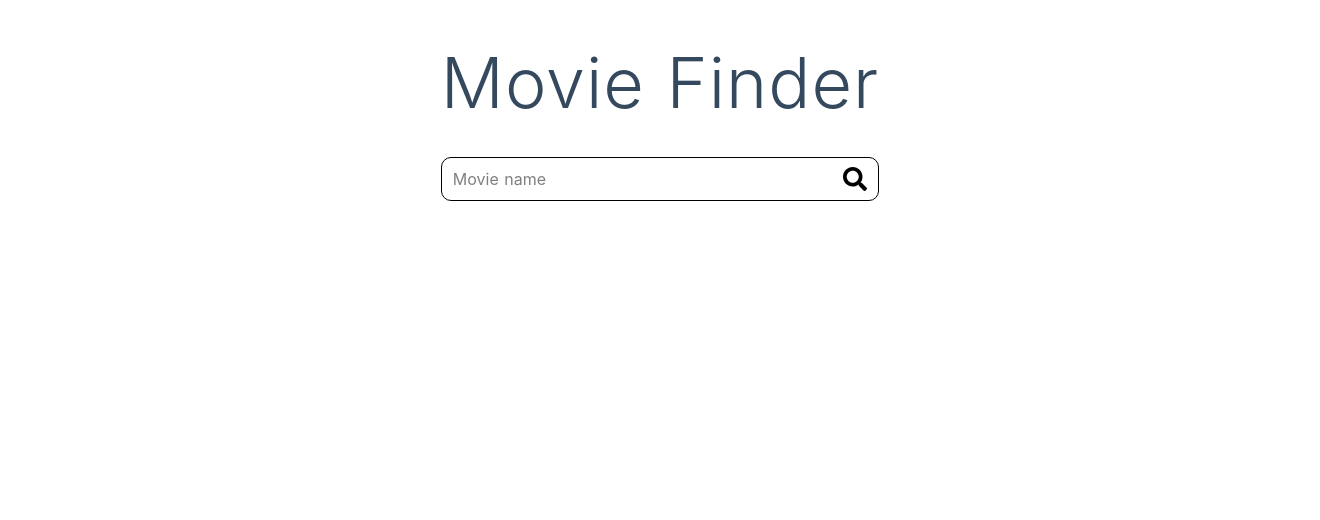
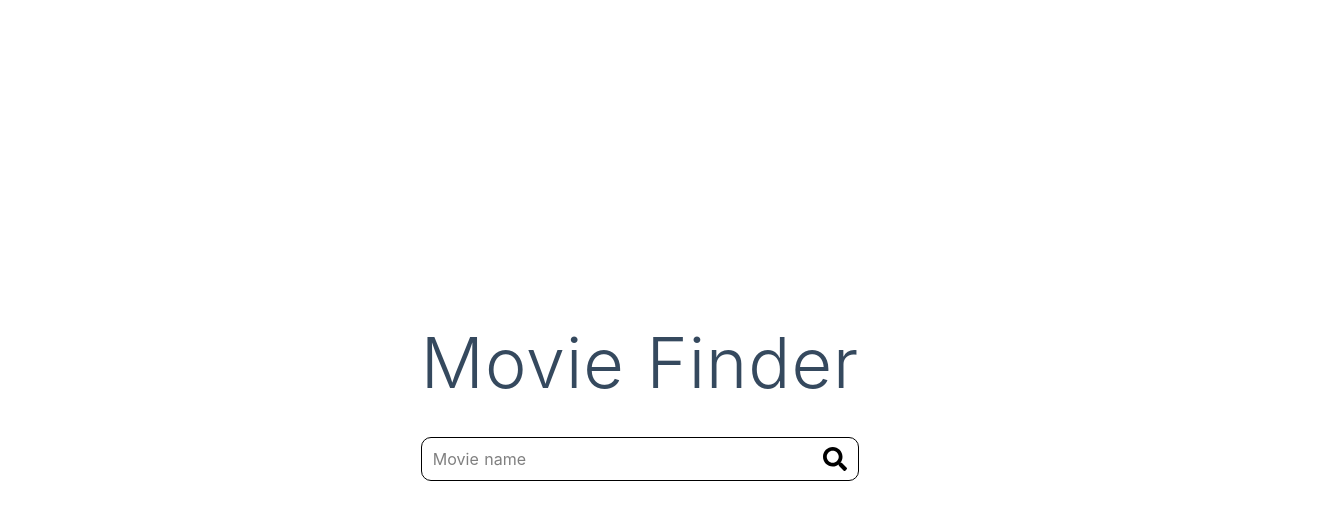
Before and after one commit to MrBuchnev/movie-finder, a Nuxt app: page / in a window 1280 px wide. Shown: the top 520 px of the page, 1320 px wide, since content can reach past the window. Built offline with nearby package versions, Linux system fonts and the light colour scheme.

Commit message:
update default layout

```diff
--- a/layouts/default.vue
+++ b/layouts/default.vue
@@ -1,3 +1,5 @@
 <template>
-  <Nuxt />
+  <div class="content">
+    <Nuxt />
+  </div>
 </template>
```
